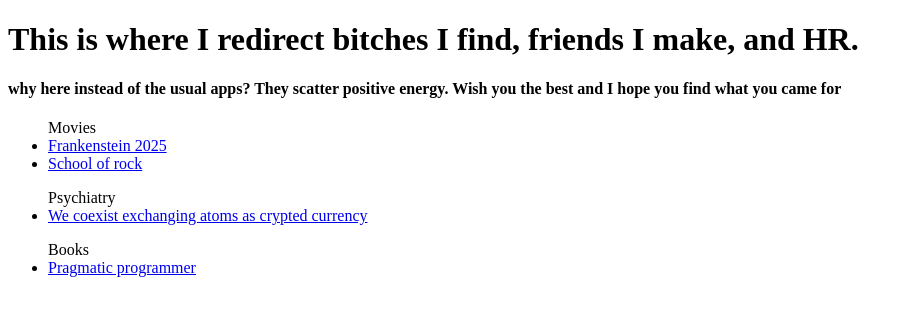
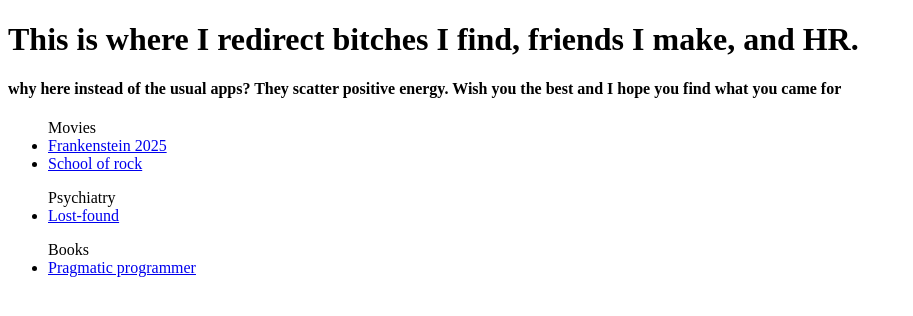
Before and after one commit to desertbottlenose/desertbottlenose.github.io, a plain HTML site: page index.html in a window 1280 px wide. Shown: the whole page, without its empty margins (0-913 px from the left). Drawn offline with Linux system fonts and the light colour scheme.

Commit message:
no commit

```diff
--- a/index.html
+++ b/index.html
@@ -19,7 +19,7 @@
     <ul>
         Psychiatry
         <li>
-            <a href="spirits/lost-found.html">We coexist exchanging atoms as crypted currency</a>
+            <a href="spirits/lost-found.html">Lost-found</a>
         </li>
     </ul>
     <ul> Books
```
Also changed, not shown: spirits/lost-found.html (+1 -1 lines).
